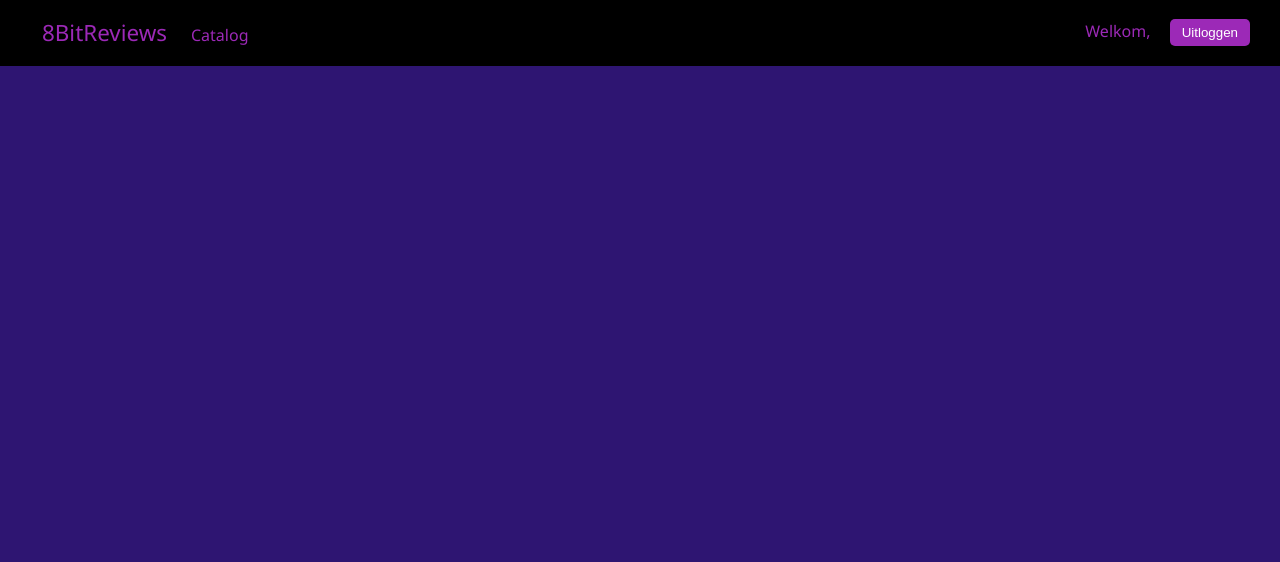
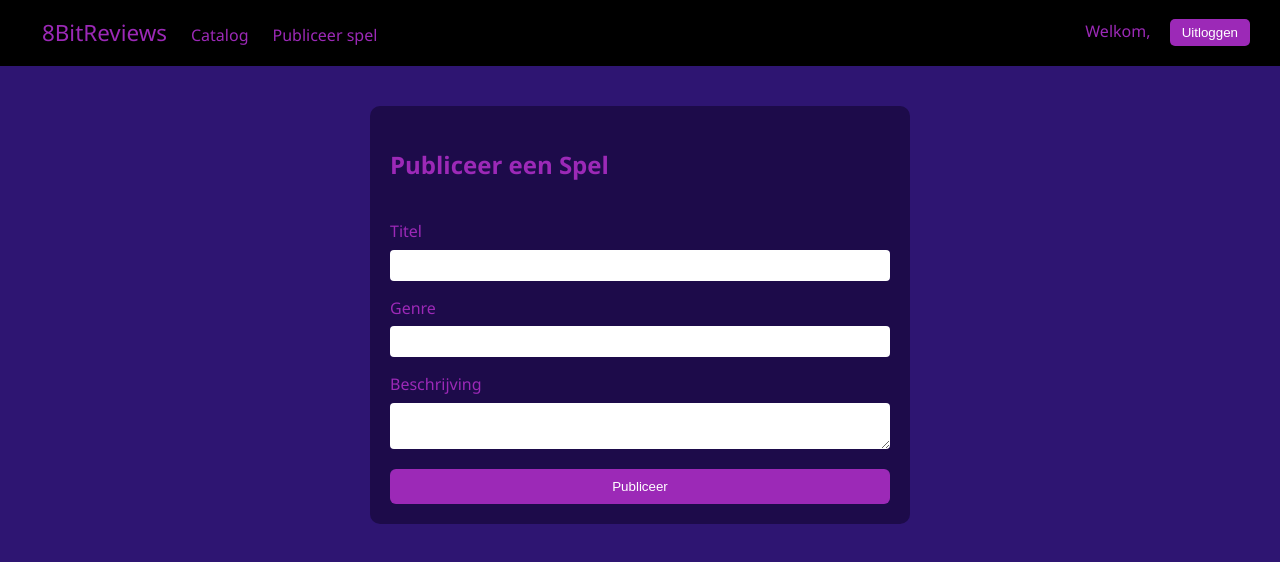
Before and after one commit to ROWEN-BAK/8BitReviews, a React (Vite) app: page /publish in a window 1280 px wide. Shown: the top 562 px of the page. Built offline with nearby package versions, Linux system fonts and the light colour scheme; sample sign-in values are in the browser's storage.

Commit message:
PUBLIUSHGAMES

```diff
--- a/src/App.jsx
+++ b/src/App.jsx
@@ -6,6 +6,7 @@ import Login from './components/Login';
 import Catalog from './components/Catalog';
 import Logout from './components/Logout';
 import Navbar from './components/Navbar';
+import PublishGame from './components/PublishGame';
 
 
 // 👇 Comment or add these only if the components exist
@@ -25,6 +26,7 @@ function App() {
           <Route path='/home' element={<Home />} />
           <Route path='/catalog' element={<Catalog />} />
           <Route path='/register' element={<Register />} />
+          <Route path='/publish' element={<PublishGame />} />
           <Route path='/login' element={<Login />} />
           <Route path="/logout" element={<Logout />} />
           {/* Uncomment these if you have the components */}
--- a/src/components/Catalog.jsx
+++ b/src/components/Catalog.jsx
@@ -1,12 +1,18 @@
-import React, { useState } from "react";
-import games from "../data/games";
+import React, { useState, useEffect } from "react";
+import gamesData from "../data/games";
 import "./../styles/Catalog.css";
 
 export default function Catalog() {
   const [searchTerm, setSearchTerm] = useState("");
+  const [allGames, setAllGames] = useState([]);
 
-  // Filter games op basis van zoekterm
-  const filteredGames = games.filter((game) =>
+  // Load games from localStorage on mount
+  useEffect(() => {
+   const localGames = JSON.parse(localStorage.getItem("publishedGames")) || [];
+    setAllGames([...gamesData, ...localGames]);
+  }, []); // Only runs once when component mounts
+
+  const filteredGames = allGames.filter((game) =>
     game.title.toLowerCase().includes(searchTerm.toLowerCase())
   );
 
@@ -14,7 +20,6 @@ export default function Catalog() {
     <div className="catalog-page">
       <h1>Spelcatalogus</h1>
 
-      {/* Zoekveld */}
       <input
         type="text"
         placeholder="Zoek op titel..."
@@ -25,11 +30,10 @@ export default function Catalog() {
 
       <div className="game-grid">
         {filteredGames.length > 0 ? (
-          filteredGames.map((game) => (
-            <div className="game-card" key={game.id}>
+          filteredGames.map((game, index) => (
+            <div className="game-card" key={index}>
               <h2>{game.title}</h2>
               <p><strong>Genre:</strong> {game.genre}</p>
-              {/* Future: Add link to game details here */}
             </div>
           ))
         ) : (
--- a/src/components/Navbar.jsx
+++ b/src/components/Navbar.jsx
@@ -17,6 +17,7 @@ export default function Navbar() {
       <div className="navbar-left">
         <Link to="/" className="logo">8BitReviews</Link>
         <Link to="/catalog">Catalog</Link>
+          <Link to="/publish">Publiceer spel</Link>
       </div>
 
       <div className="navbar-right">
--- /dev/null
+++ b/src/components/PublishGame.jsx
@@ -0,0 +1,76 @@
+import React, { useState, useEffect } from "react";
+import { useNavigate } from "react-router-dom";
+import "./../styles/PublishGame.css";
+
+export default function PublishGame() {
+  const navigate = useNavigate();
+  const [formData, setFormData] = useState({
+    title: "",
+    genre: "",
+    description: "",
+  });
+
+  useEffect(() => {
+    const user = JSON.parse(localStorage.getItem("loggedInUser"));
+    if (!user) {
+      alert("Je moet ingelogd zijn om een spel te publiceren.");
+      navigate("/login");
+    }
+  }, [navigate]);
+
+  const handleChange = (e) => {
+    setFormData({ ...formData, [e.target.name]: e.target.value });
+  };
+
+  const handleSubmit = (e) => {
+    e.preventDefault();
+
+    const storedGames = JSON.parse(localStorage.getItem("publishedGames")) || [];
+
+    const newGame = {
+      id: Date.now(),
+      ...formData,
+    };
+
+    storedGames.push(newGame);
+    localStorage.setItem("publishedGames", JSON.stringify(storedGames));
+    alert("Spel succesvol gepubliceerd!");
+    navigate("/catalog");
+  };
+
+  return (
+    <div className="publish-container">
+      <form className="publish-form" onSubmit={handleSubmit}>
+        <h2>Publiceer een Spel</h2>
+
+        <label>Titel</label>
+        <input
+          type="text"
+          name="title"
+          value={formData.title}
+          onChange={handleChange}
+          required
+        />
+
+        <label>Genre</label>
+        <input
+          type="text"
+          name="genre"
+          value={formData.genre}
+          onChange={handleChange}
+          required
+        />
+
+        <label>Beschrijving</label>
+        <textarea
+          name="description"
+          value={formData.description}
+          onChange={handleChange}
+          required
+        />
+
+        <button type="submit">Publiceer</button>
+      </form>
+    </div>
+  );
+}
--- a/src/styles/Login.css
+++ b/src/styles/Login.css
@@ -3,11 +3,11 @@
   justify-content: center;
   align-items: center;
   height: 100vh;
-  background-color: #f0f2f5;
+  background-color: #000000;
 }
 
 .login-form {
-  background-color: #fff;
+  background-color: #2E1572;
   padding: 2rem;
   border-radius: 12px;
   box-shadow: 0 4px 12px rgba(0, 0, 0, 0.1);
@@ -20,19 +20,19 @@
 .login-form h2 {
   text-align: center;
   margin-bottom: 1.5rem;
-  color: #333;
+  color: #ffffff;
 }
 
 .login-form label {
   margin-top: 1rem;
   font-weight: bold;
-  color: #555;
+  color: #ffffff;
 }
 
 .login-form input {
   padding: 0.6rem;
   margin-top: 0.4rem;
-  border: 1px solid #ccc;
+  border: 1px solid #000000;
   border-radius: 6px;
   font-size: 1rem;
 }
@@ -40,7 +40,7 @@
 .login-form button {
   margin-top: 1.5rem;
   padding: 0.8rem;
-  background-color: #007bff;
+  background-color: #000000;
   color: white;
   border: none;
   border-radius: 6px;
@@ -51,7 +51,7 @@
 }
 
 .login-form button:hover {
-  background-color: #0056b3;
+  background-color: #39393a;
 }
 
 .error {
--- /dev/null
+++ b/src/styles/PublishGame.css
@@ -0,0 +1,40 @@
+.publish-container {
+  max-width: 500px;
+  margin: 40px auto;
+  background-color: #1d0b4a;
+  padding: 20px;
+  border-radius: 10px;
+  color: #9c29b7;
+  font-family: 'Segoe UI', Tahoma, Geneva, Verdana, sans-serif;
+}
+
+.publish-form {
+  display: flex;
+  flex-direction: column;
+}
+
+.publish-form label {
+  margin-top: 15px;
+}
+
+.publish-form input,
+.publish-form textarea {
+  padding: 8px;
+  border: none;
+  border-radius: 4px;
+  margin-top: 5px;
+}
+
+.publish-form button {
+  margin-top: 20px;
+  background-color: #9c29b7;
+  color: white;
+  border: none;
+  padding: 10px;
+  border-radius: 6px;
+  cursor: pointer;
+}
+
+.publish-form button:hover {
+  background-color: #7b218f;
+}
--- a/src/styles/Register.css
+++ b/src/styles/Register.css
@@ -4,12 +4,12 @@
   justify-content: center;
   align-items: center;
   height: 100vh;
-  background-color: #f0f2f5;
+  background-color: #000000;
 }
 
 /* Form box styling */
 .register-form {
-  background-color: #fff;
+  background-color: #2E1572;
   padding: 2rem;
   border-radius: 12px;
   box-shadow: 0 4px 12px rgba(0, 0, 0, 0.1);
@@ -23,21 +23,21 @@
 .register-form h2 {
   text-align: center;
   margin-bottom: 1.5rem;
-  color: #333;
+  color: #ffffff;
 }
 
 /* Label styling */
 .register-form label {
   margin-top: 1rem;
   font-weight: bold;
-  color: #555;
+  color: #efefef;
 }
 
 /* Input styling */
 .register-form input {
   padding: 0.6rem;
   margin-top: 0.4rem;
-  border: 1px solid #ccc;
+  border: 1px solid #ffffff;
   border-radius: 6px;
   font-size: 1rem;
 }
@@ -46,7 +46,7 @@
 .register-form button {
   margin-top: 1.5rem;
   padding: 0.8rem;
-  background-color: #007bff;
+  background-color: #000000;
   color: white;
   border: none;
   border-radius: 6px;
@@ -58,7 +58,7 @@
 
 /* Button hover effect */
 .register-form button:hover {
-  background-color: #0056b3;
+  background-color: #39393a;
 }
 
 /* Error message styling */
```
